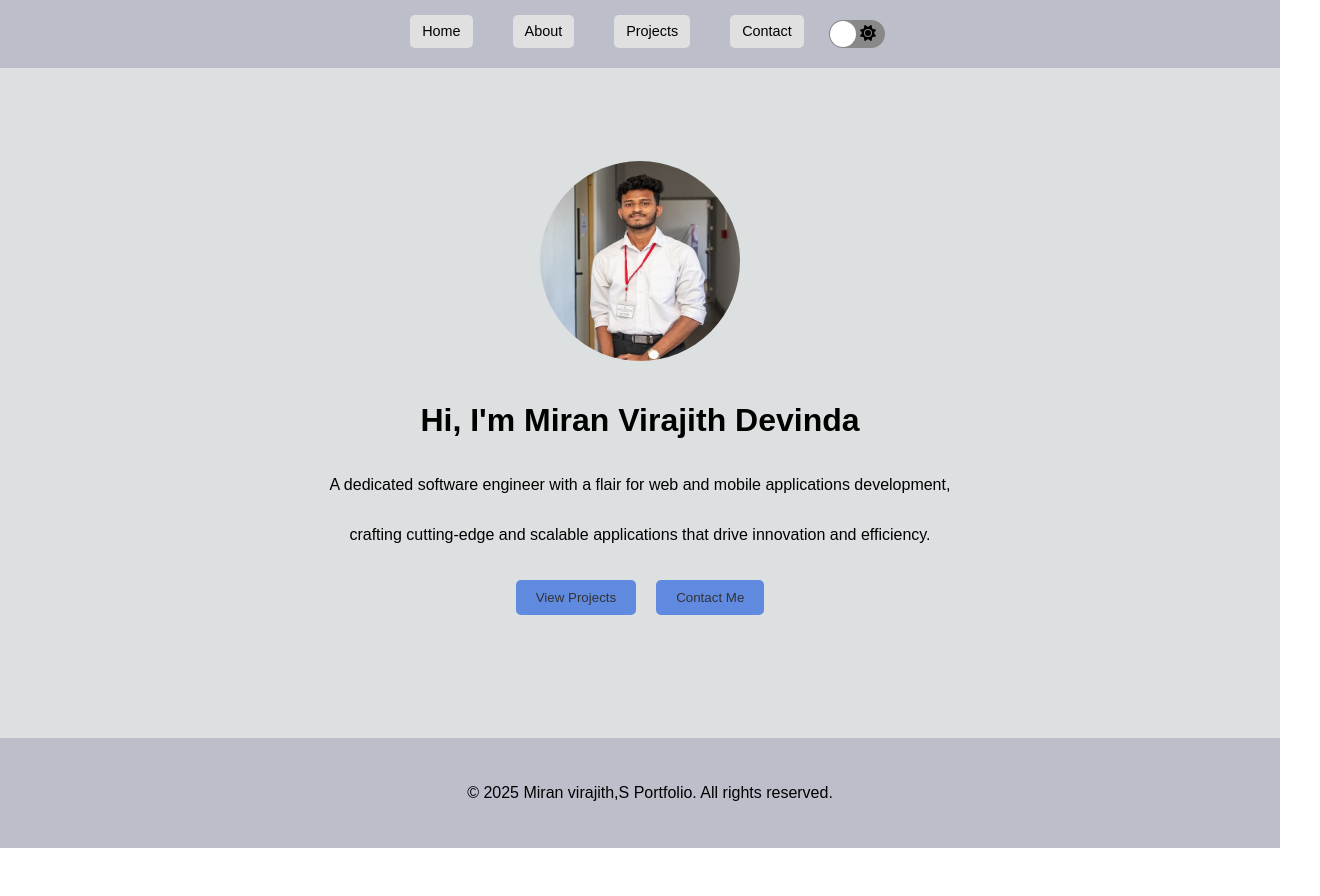
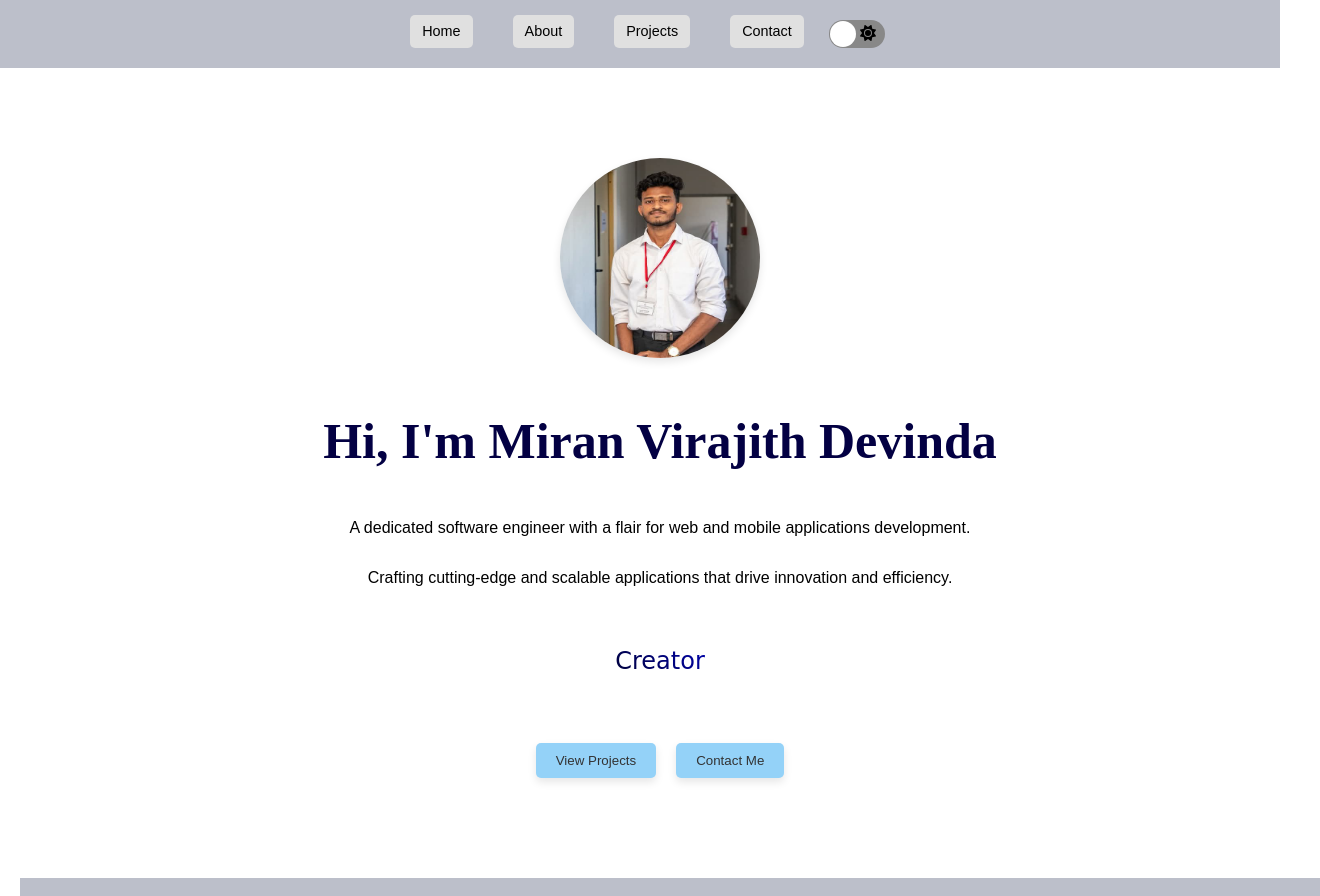
Before and after one commit to Miranviraj/My_portfolio1.0, a React (Create React App) app: page / in a window 1280 px wide. Shown: the top 896 px of the page, 1320 px wide, since content can reach past the window. Before the commit the page ends 848 px from the top, so only its background shows below. Built offline with nearby package versions, Linux system fonts and the light colour scheme.

Commit message:
better UI

```diff
--- a/src/About.js
+++ b/src/About.js
@@ -4,6 +4,8 @@ import { FontAwesomeIcon } from '@fortawesome/react-fontawesome';
 import { faLinkedin, faGithub } from '@fortawesome/free-brands-svg-icons';
 import profilePicture from './Images/WhatsApp Image 2025-03-24 at 18.46.10_d5fade9b (1).jpg';
 import coverPhoto from './Images/cover.jpg';
+import Header from './Header';
+import { Heading } from 'lucide-react';
 
 const AboutContainer = styled.div`
   display: flex;
@@ -171,6 +173,15 @@ const SocialLinks = styled.div`
   }
 `;
 
+const Heading2 = styled.h1`
+color: ${(props) => props.theme.textColor};
+transition: color 0.3s ease;
+font-size: 50px;
+ font-family: Bahnschrift SemiBold;
+
+`;
+
+
 function DownloadButton() {
   const handleDownload = () => {
     const link = document.createElement('a');
@@ -201,7 +212,7 @@ const About = () => {
     <AboutContainer>
       <CoverPhoto />
       <ProfilePicture src={profilePicture} alt="Profile" onClick={handleProfileClick} />
-      <h2>Miran Virajith Devinda</h2>
+      <Heading2>Miran Virajith Devinda</Heading2>
 
       <DownloadButton />
 
--- a/src/App.css
+++ b/src/App.css
@@ -21,6 +21,7 @@ body {
  h1{
   width: 100%;
   text-align: center;
+  color: #4a5fff;
 
 
  }
@@ -95,13 +96,7 @@ h2 {
 }
 
 footer {
-  background-color: #666e7c;
-  color: white;
-  text-align: center;
-  padding: 10px;
-  position: relative;
-  width: 100%;
-  bottom: 0;
+
 }
 
 nav button{
--- a/src/App.js
+++ b/src/App.js
@@ -18,18 +18,21 @@ import { faMoon, faSun } from '@fortawesome/free-solid-svg-icons';
 import { FontAwesomeIcon } from '@fortawesome/react-fontawesome';
 
 const lightTheme = {
-  background: '#dde0e1',
+  background: 'linear-gradient(45deg,rgb(255, 0, 0),rgb(0, 4, 227))',
   color: '#000000',
   headerBackground: '#bcbfca',
   footerBackground: '#bcbfca',
   headerFontColor: '#000000',
   footerFontColor: '#000000',
-  buttonBackground: '#5f8ae0',
+  buttonBackground: 'rgb(148, 210, 248)',
   buttonFontColor: '#333',
   navButtonBackground: '#e0e0e0',
   navButtonFontColor: '#000000',
   infoBoxBackground: '#bcbfca',
   Button1Background: '#f2f3f5',
+  textGradient: 'linear-gradient(45deg,rgb(0, 0, 0),rgb(0, 4, 227))',
+  textGradien: 'rgb(133, 180, 255),rgb(255, 255, 255),rgb(149, 190, 248))',
+  textColor:'rgb(3, 0, 67)',
 };
 
 const darkTheme = {
@@ -45,10 +48,14 @@ const darkTheme = {
   navButtonFontColor: '#ffffff',
   infoBoxBackground: '#323540',
   infoBoxBorderColor: '#ffffff',
+ textGradient: 'linear-gradient(45deg,rgb(255, 230, 0),rgb(255, 255, 255))',
+ textGradien: 'linear-gradient(45deg,rgb(9, 1, 67),rgb(0, 0, 0),rgb(4, 31, 97))',
+ textColor:'rgb(198, 243, 243)',
+
 };
 
 const AppContainer = styled.div`
-  background-color: ${(props) => props.theme.background};
+  background: ${(props) => props.theme.textGradien};
   color: ${(props) => props.theme.color};
   min-height: 100vh;
   padding: 20px;
@@ -61,6 +68,9 @@ const AppContainer = styled.div`
     padding: 5px;
   }
 `;
+
+
+
 
 const Button1 = styled.div`
   background-color: ${(props) => props.theme.Button1Background};
@@ -136,25 +146,6 @@ const Hamburger = styled.div`
   }
 `;
 
-const FooterContainer = styled.footer`
-  background-color: ${(props) => props.theme.footerBackground};
-  color: ${(props) => props.theme.footerFontColor};
-  padding: 20px;
-  text-align: center;
-   margin-bottom: -50px;
-  position: relative;
-  width:100%;
-  margin-left:-20px;
-  height:-20px;
-
-  @media (max-width: 768px) {
-    padding: 15px;
-  }
-
-  @media (max-width: 480px) {
-    padding: 10px;
-  }
-`;
 
 function App() {
   const [theme, setTheme] = useState(lightTheme);
@@ -203,9 +194,9 @@ function App() {
             <Route path="/projects" element={<Projects />} />
             <Route path="/contact" element={<Contact />} />
           </Routes>
-          <FooterContainer>
+
             <Footer />
-          </FooterContainer>
+
         </Router>
       </AppContainer>
     </ThemeProvider>
--- a/src/Contact.js
+++ b/src/Contact.js
@@ -114,6 +114,15 @@ const Button1 = styled.div`
   }
 `;
 
+
+const StyledLink = styled.a`
+  text-decoration: none; /* Remove underline */
+  color: inherit; /* Inherit text color */
+  display: flex;
+  justify-content: center;
+  align-items: center;
+`;
+
 const Contact = () => {
   const navigate = useNavigate();
 
@@ -131,14 +140,14 @@ const Contact = () => {
         <InfoBox1>
           <h1><FontAwesomeIcon icon={faContactBook} /> Contact Me</h1>
           <h3>Click To Contact me</h3>
-          <a href="https://www.linkedin.com/in/miran-virajith-devinda-8b5094294" target="_blank" rel="noopener noreferrer">
+          <StyledLink href="https://www.linkedin.com/in/miran-virajith-devinda-8b5094294" target="_blank" rel="noopener noreferrer">
             <Button1>Linkedin <FontAwesomeIcon icon={faMailBulk} /></Button1>
-          </a>
+          </StyledLink>
           <Button1 onClick={() => window.open('mailto:your-email@example.com', '_blank')}>E-mail <FontAwesomeIcon icon={faMailBulk} /></Button1>
           <Button1 onClick={() => window.open(whatsappLink, '_blank')}>WhatsApp <FontAwesomeIcon icon={faWhatsapp} /></Button1>
-          <a href="https://www.facebook.com/share/16GoaocRdT/" target="_blank" rel="noopener noreferrer">
+          <StyledLink href="https://www.facebook.com/share/16GoaocRdT/" target="_blank" rel="noopener noreferrer">
             <Button1>Facebook <FontAwesomeIcon icon={faFacebook} /></Button1>
-          </a>
+          </StyledLink>
         </InfoBox1>
       </div>
     </div>
--- a/src/Footer.js
+++ b/src/Footer.js
@@ -5,11 +5,13 @@ const FooterContainer = styled.footer`
   background-color: ${(props) => props.theme.footerBackground};
   color: ${(props) => props.theme.footerFontColor};
   text-align: center;
-  padding: 10px;
+  padding: 30px;
   position: relative;
   width: 100%;
   bottom: 0;
-  margin-bottom: 0%;
+  margin-bottom: 0;
+  height: 20px;
+  margin-top: 10px;
 
   @keyframes fadeIn {
     from {
@@ -22,11 +24,12 @@ const FooterContainer = styled.footer`
 `;
 
 
+
 const Footer = () => {
   return (
-    <FooterContainer>
+   <FooterContainer>
       <p>&copy; 2025  Miran virajith,S Portfolio. All rights reserved.</p>
-    </FooterContainer>
+      </FooterContainer>
   );
 };
 
--- a/src/Home.js
+++ b/src/Home.js
@@ -1,9 +1,12 @@
-import React from 'react';
-import styled from 'styled-components';
+import React, { useEffect, useState } from 'react';
+import styled, { ThemeProvider } from 'styled-components';
 import profilePicture from './Images/WhatsApp Image 2025-03-24 at 18.46.10_d5fade9b (1).jpg';
-import { CSSTransition } from 'react-transition-group';
 import { useNavigate } from 'react-router-dom';
 import './App.css';
+
+const theme = {
+
+};
 
 const HomeContainer = styled.div`
   display: flex;
@@ -11,18 +14,9 @@ const HomeContainer = styled.div`
   align-items: center;
   justify-content: center;
   height: 100vh;
+  width: 100vw;
   text-align: center;
-  animation: fadeIn 2s;
-  margin-top: -130px;
-
-  @keyframes fadeIn {
-    from {
-      opacity: 0;
-    }
-    to {
-      opacity: 1;
-    }
-  }
+  overflow: hidden;
 `;
 
 const ProfilePicture = styled.img`
@@ -30,25 +24,64 @@ const ProfilePicture = styled.img`
   height: 200px;
   border-radius: 100%;
   margin-bottom: 20px;
-  margin-top: 100px;
+  box-shadow: 0 4px 8px rgba(0, 0, 0, 0.1);
+  transition: transform 0.3s;
+
+  &:hover {
+    transform: scale(1.1);
+  }
 `;
 
-const SlidingWords = styled.div`
+const SlidingWordsContainer = styled.div`
   margin: 20px;
-  height: 30px;
+  height: 80px;
   overflow: hidden;
   position: relative;
+  width: 200px;
+  text-align: center;
+`;
 
-  & > div {
-    position: absolute;
-    width: 100%;
-  }
+const SlidingWord = styled.p`
+  font-size: 24px;
+   background: ${(props) => props.theme.textGradient};
+  -webkit-background-clip: text;
+  -webkit-text-fill-color: transparent;
+  font-family: Comic Sans MS;
+  transition: opacity 0.5s;
+  opacity: 1;
 `;
+
+const Heading = styled.h1`
+color: ${(props) => props.theme.textColor};
+transition: color 0.3s ease;
+font-size: 50px;
+ font-family: Copperplate Gothic Light;
+
+`;
+
+
+const SlidingWords = () => {
+  const words = ["Developer", "Designer", "Creator",];
+  const [index, setIndex] = useState(0);
+
+  useEffect(() => {
+    const interval = setInterval(() => {
+      setIndex((prevIndex) => (prevIndex + 1) % words.length);
+    }, 2000);
+    return () => clearInterval(interval);
+  }, []);
+
+  return (
+    <SlidingWordsContainer>
+      <SlidingWord>{words[index]}</SlidingWord>
+    </SlidingWordsContainer>
+  );
+};
 
 const ButtonContainer = styled.div`
   display: flex;
   gap: 20px;
-  margin-top: -50px;
+  margin-top: 20px;
 `;
 
 const Button = styled.button`
@@ -58,45 +91,43 @@ const Button = styled.button`
   background-color: ${(props) => props.theme.buttonBackground};
   color: ${(props) => props.theme.buttonFontColor};
   cursor: pointer;
-  transition: background-color 0.3s;
+  transition: background-color 0.3s, transform 0.3s;
+  box-shadow: 0 4px 8px rgba(0, 0, 0, 0.1);
 
   &:hover {
-    background-color: ${(props) => props.theme.buttonBackground === '#282c34' ? '#444' : '#666'};
+    background-color: #444;
+    transform: translateY(-3px);
   }
+`;
+
+const Footer = styled.footer`
+  position: absolute;
+  bottom: 0;
+  width: 100%;
+  text-align: center;
+  padding: 10px;
+  background: #282c34;
+  color: white;
 `;
 
 const Home = () => {
   const navigate = useNavigate();
-  const [inProp, setInProp] = React.useState(true);
-
-  const handleViewProjects = () => {
-    navigate('/projects');
-  };
-
-  const handleContactMe = () => {
-    navigate('/contact');
-  };
 
   return (
-    <HomeContainer>
-      <ProfilePicture src={profilePicture} alt="Profile" />
-      <h1>Hi, I'm Miran Virajith Devinda</h1>
-      <p>A dedicated software engineer with a flair for web and mobile applications development,</p>
-      <p>crafting cutting-edge and scalable applications that drive innovation and efficiency.</p>
-      <SlidingWords>
-        <CSSTransition in={inProp} timeout={6000} classNames="slide">
-          <div>
-            <p>Developer</p>
-            <p>Designer</p>
-            <p>Creator</p>
-          </div>
-        </CSSTransition>
-      </SlidingWords>
-      <ButtonContainer>
-        <Button onClick={handleViewProjects}>View Projects</Button>
-        <Button onClick={handleContactMe}>Contact Me</Button>
-      </ButtonContainer>
-    </HomeContainer>
+    <ThemeProvider theme={theme}>
+      <HomeContainer>
+        <ProfilePicture src={profilePicture} alt="Profile" />
+        <Heading>Hi, I'm Miran Virajith Devinda</Heading>
+        <p>A dedicated software engineer with a flair for web and mobile applications development.</p>
+        <p>Crafting cutting-edge and scalable applications that drive innovation and efficiency.</p>
+        <SlidingWords />
+        <ButtonContainer>
+          <Button onClick={() => navigate('/projects')}>View Projects</Button>
+          <Button onClick={() => navigate('/contact')}>Contact Me</Button>
+        </ButtonContainer>
+
+      </HomeContainer>
+    </ThemeProvider>
   );
 };
 
```
